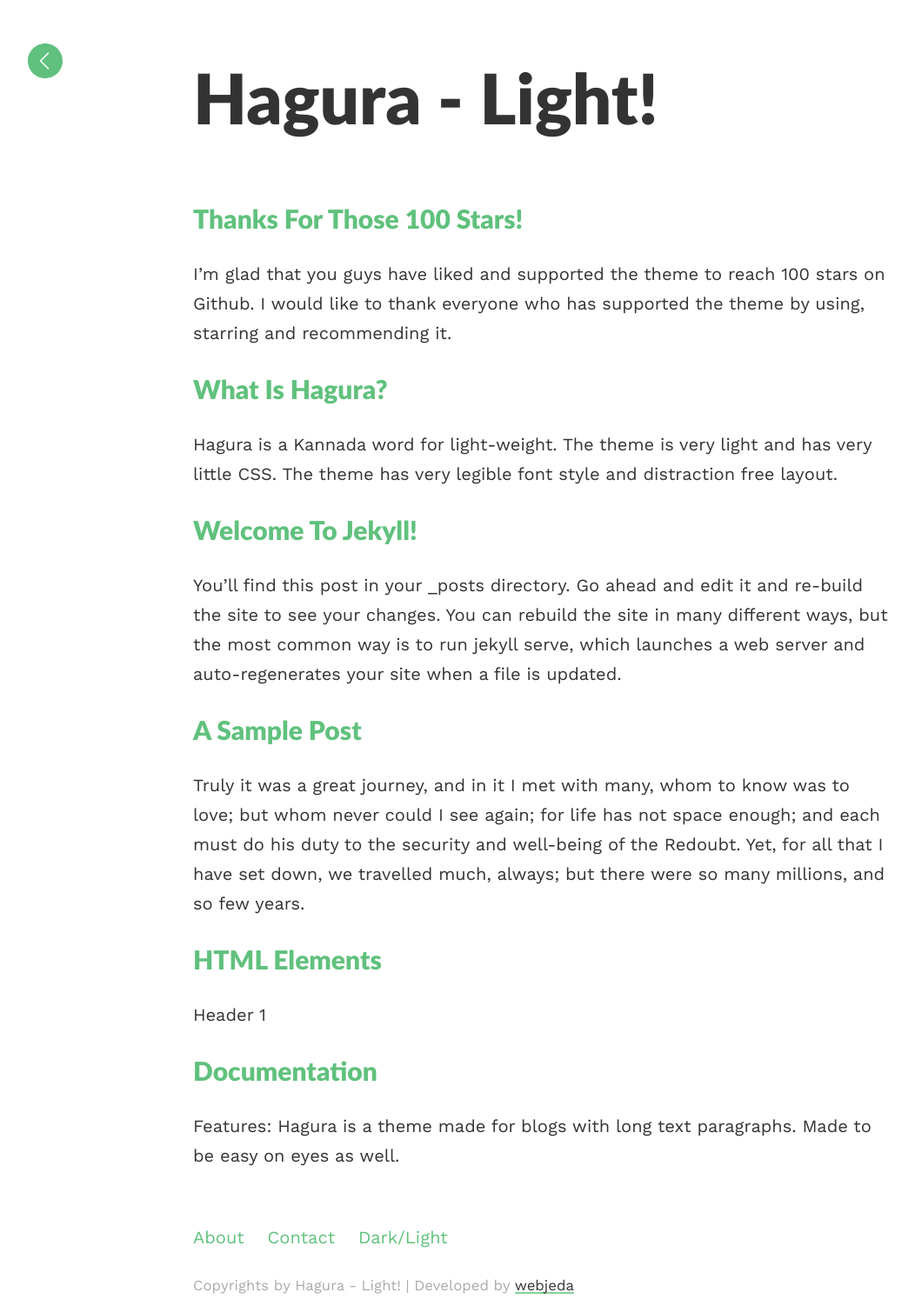
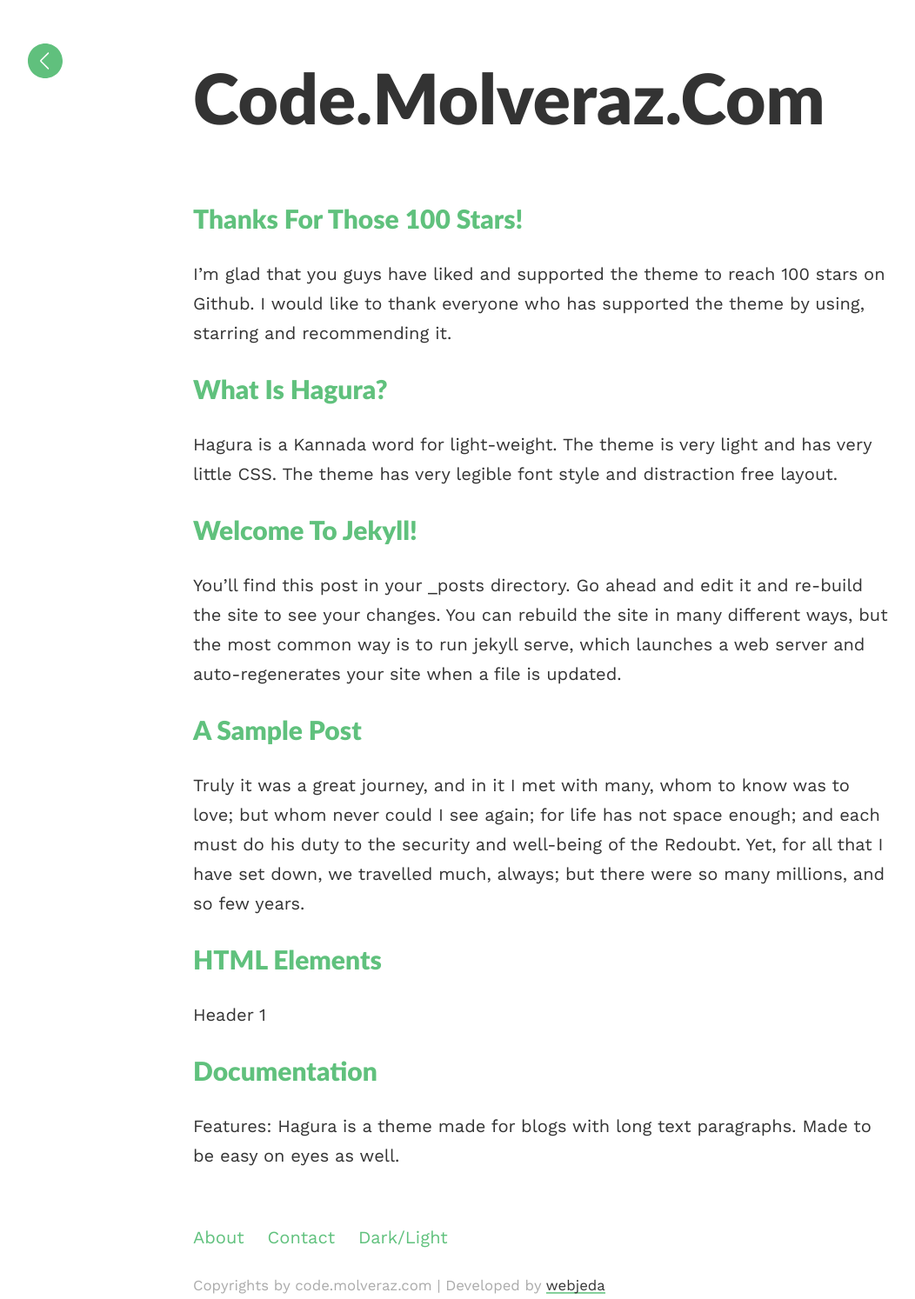
Before and after one commit to michelolzam/michelolzam.github.io, a Jekyll site: the page built from index.html, in a window 1280 px wide. Shown: the whole page at 87% size, without its empty margins (18-1070 px from the left). Built offline with Jekyll 4.4.1, drawn with Linux system fonts in a browser that asks for light colours.

Commit message:
change to config

```diff
--- a/_config.yml
+++ b/_config.yml
@@ -1,7 +1,7 @@
 ### your site title here
 
-title: Hagura - Light!
-baseurl: /hagura # name of the repository
+title: code.molveraz.com
+baseurl: /michelolzam.github.ip # name of the repository
 email: your@email.com
 
 
```
